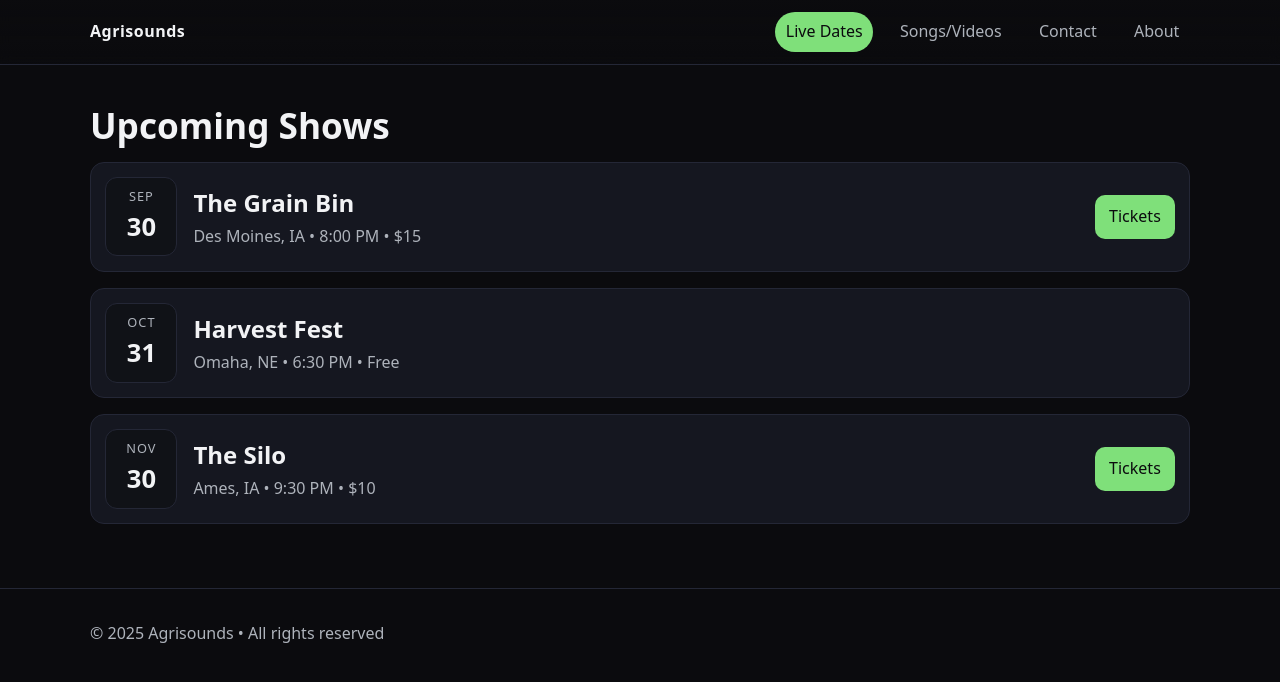
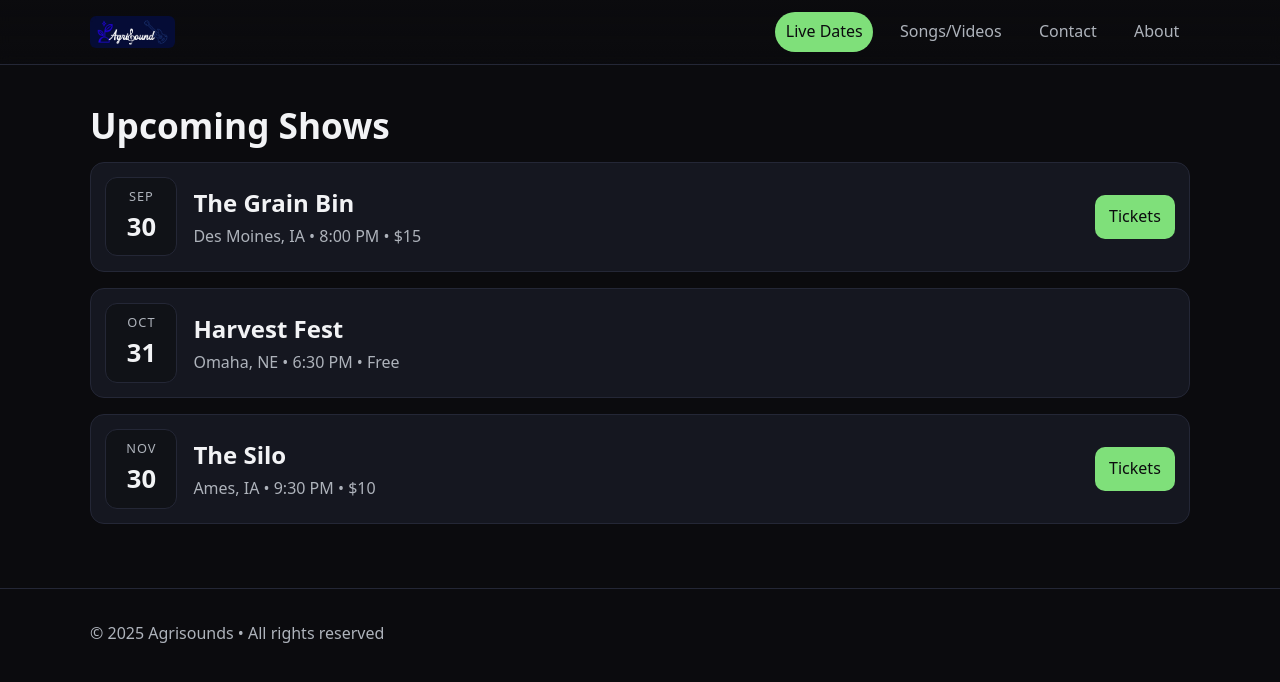
Before and after one commit to astrokota/agrisounds_site, a plain HTML site: page live.html in a window 1280 px wide. Drawn offline with Linux system fonts and the light colour scheme.

Commit message:
edit: updated live logo

```diff
--- a/live.html
+++ b/live.html
@@ -10,7 +10,9 @@
 <body data-page="live">
     <header class="site-header">
         <div class="container header-inner">
-            <a class="brand" href="index.html">Agrisounds</a>
+            <a class="brand" href="index.html">
+                <img src="assets/Over Navy.jpg" alt="Agrisounds logo" />
+            </a>
             <button class="nav-toggle" aria-controls="nav" aria-expanded="false" aria-label="Toggle navigation">☰</button>
             <nav id="nav" class="site-nav" aria-label="Main">
                 <a href="live.html" class="active">Live Dates</a>
```
